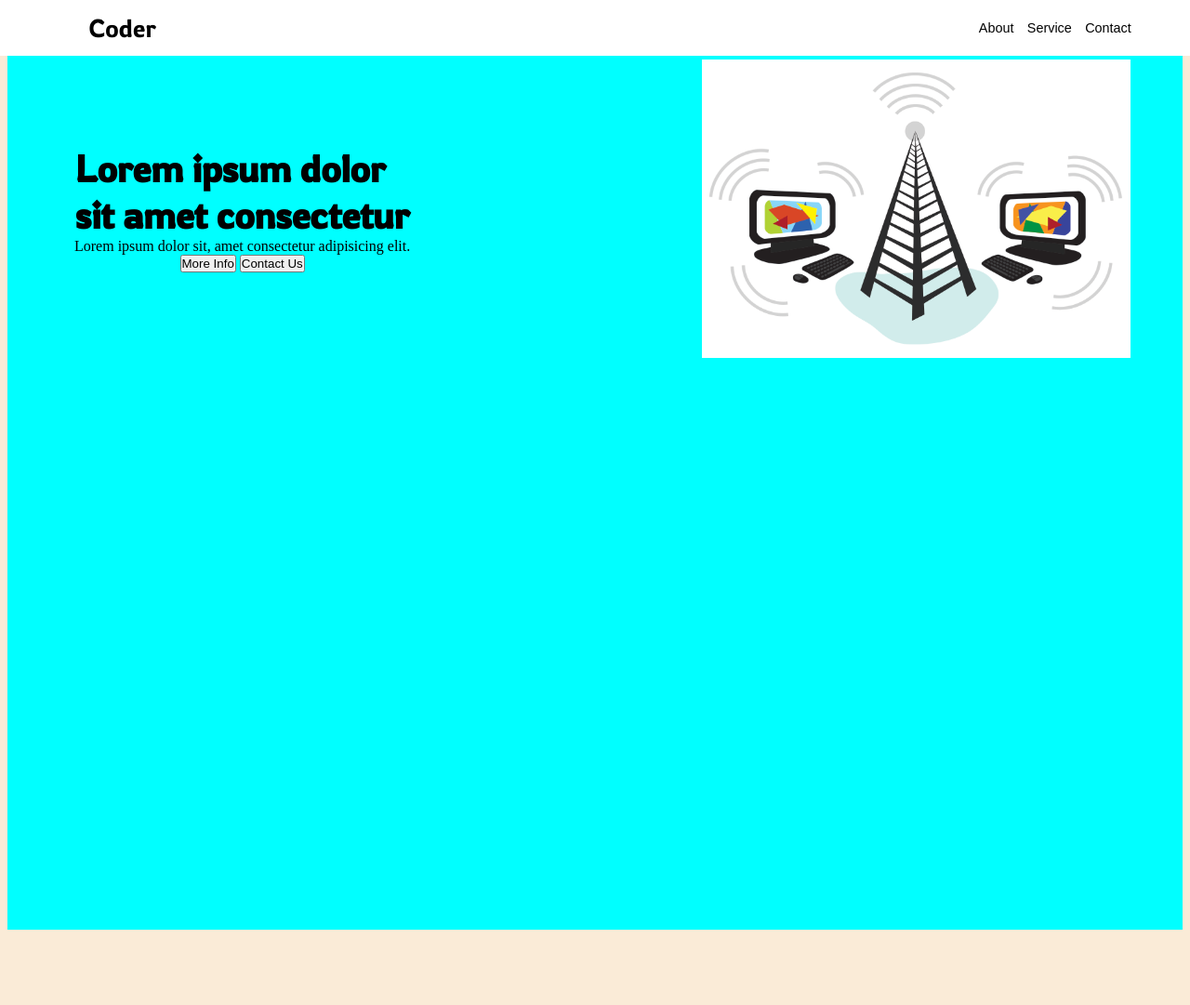
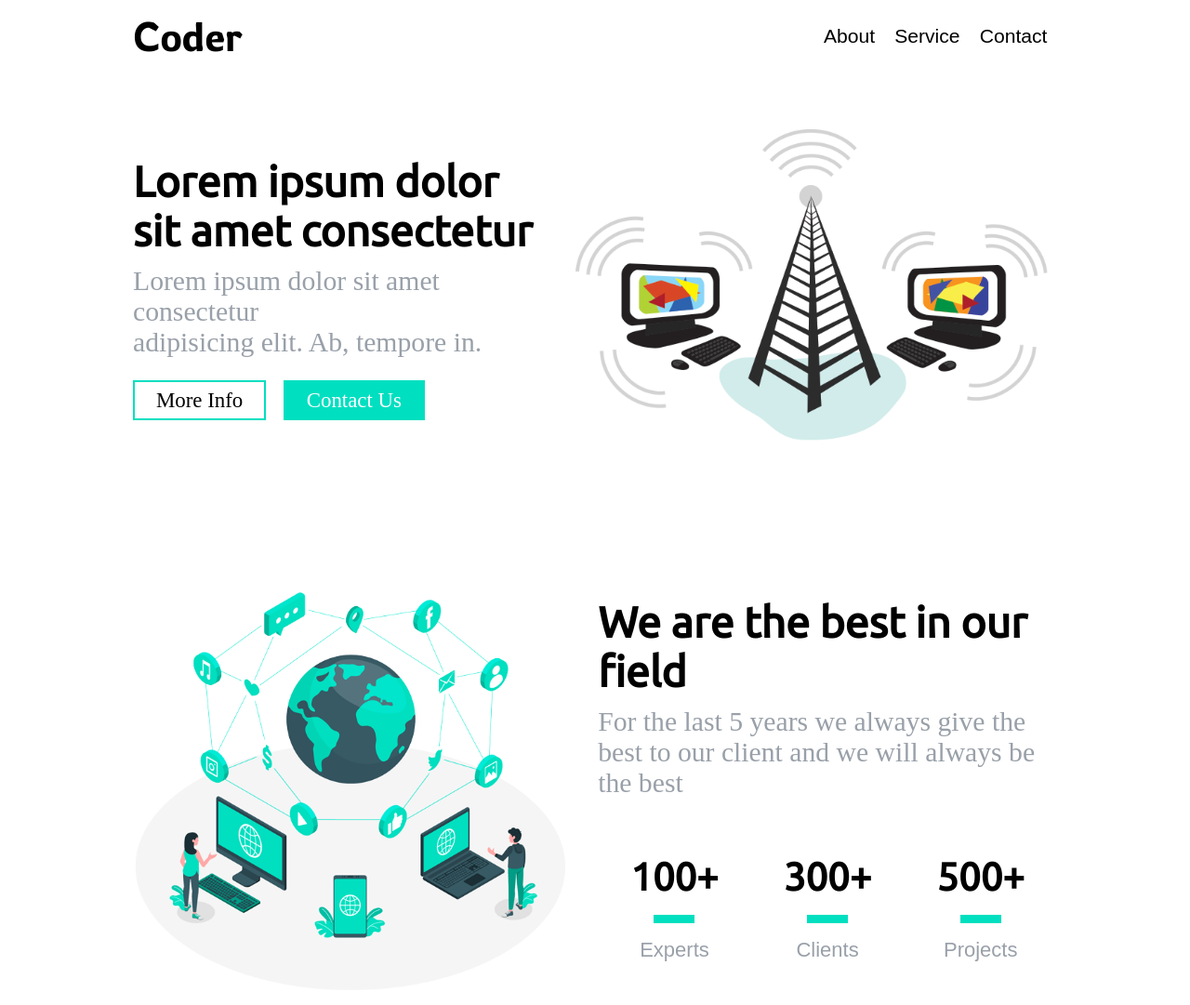
Before and after one commit to Hilmasfa11/Latihan5, a plain HTML site: page index.html in a window 1280 px wide. Shown: the whole page at 93% size. Before the commit the page ends 1000 px from the top, so only its background shows below. Drawn offline with Linux system fonts and the light colour scheme.

Commit message:
add about

```diff
--- a/index.html
+++ b/index.html
@@ -3,49 +3,69 @@
 <head>
     <meta charset="UTF-8">
     <meta name="viewport" content="width=device-width, initial-scale=1.0">
-    <title>Latihan5</title>
+    <title>Coder</title>
     <link rel="stylesheet" href="style.css">
     <link rel="preconnect" href="https://fonts.googleapis.com">
     <link rel="preconnect" href="https://fonts.gstatic.com" crossorigin>
-    <link href="https://fonts.googleapis.com/css2?family=Montserrat:ital,wght@0,500;1,400&family=Rowdies:wght@300&display=swap" rel="stylesheet">
+    <link href="https://fonts.googleapis.com/css2?family=Montserrat:ital,wght@0,500;1,400&family=Roboto&family=Rowdies:wght@300&family=Ubuntu&display=swap"
+        rel="stylesheet">
+    <!-- Hilma Siti Fadilah Amalia - 2207037 - Pendidikan Sistem dan Teknologi Informasi-->
 </head>
 <body>
     <div class="page-wrapper">
         <header>
-            <div class="title">
+            <div class="brand-name">
                 <h2>Coder</h2>
             </div>
             <nav id="nav-bar">
                 <ul>
                     <li>
-                        <a href="#">About</a>
+                        <a href="#about">About</a>
                     </li>
                     <li>
-                        <a href="#">Service</a>
+                        <a href="#our-service">Service</a>
                     </li>
                     <li>
-                        <a href="#">Contact</a>
+                        <a href="#contact">Contact</a>
                     </li>
                 </ul>
             </nav>
         </header>
         <main>
             <section id="jumbotron">
-                <div id="text">
-                    <h2>Lorem ipsum dolor<br>sit amet consectetur<br></h2>
-                    <p>Lorem ipsum dolor sit, amet consectetur adipisicing elit.</p>
-                    <div class="btncontainer">
-                        <button>More Info</button>
-                        <button>Contact Us</button>
+                <div class="text">
+                    <h2 class="title">Lorem ipsum dolor <br> sit amet consectetur</h2>
+                    <p>Lorem ipsum dolor sit amet consectetur <br> adipisicing elit. Ab, tempore in.</p>
+                    <div class="btn-container">
+                        <a href="#" class="btn btn-outline">More Info</a>
+                        <a href="#" class="btn">Contact Us</a>
                     </div>
                 </div>
                 <img id="landing-img" src="images/landing.png" alt="landing-img">
             </section>
-            <section></section>
-            <section></section>
-            <section></section>
-        </main>
-        <footer></footer>
-    </div>
-</body>
-</html>
+            <section id="about">
+                <img id="about-img" src="images/about.png" alt="about-image">
+                <div class="text text2">
+                    <h2 class="title">We are the best in our field</h2>
+                    <p>For the last 5 years we always give the best to our
+                        client and we will always be the best
+                    </p>
+                    <div class="container">
+                        <div class="1">
+                            <h2>100+</h2>
+                            <div class="hypen"></div>
+                            <p>Experts</p>
+                        </div>
+                        <div class="2">
+                            <h2>300+</h2>
+                            <div class="hypen"></div>
+                            <p>Clients</p>
+                        </div>
+                        <div class="3">
+                            <h2>500+</h2>
+                            <div class="hypen"></div>
+                            <p>Projects</p>
+                        </div>
+                    </div>
+                </div>
+            </section>
--- a/style.css
+++ b/style.css
@@ -1,26 +1,28 @@
-*{
+* {
     margin: 0;
     padding: 0;
 }
 
 body {
     width: 100%;
-    background-color: antiquewhite;
+    background-color: #fff;
     position: absolute;
+    zoom: 110%
 }
 
 .page-wrapper {
     position: relative;
     top: 0;
-    width: 90%;
-    height: 1000px;
-    max-width: 1200px;
-    margin: 0 auto;
-    padding: 0 3.5em;
-    background-color: aqua;
-    text-align: justify;
+    width: 100%;
+    background-color: white;
+    display: flex;
+    justify-content: center;
+    padding: 0 130px;
+    box-sizing: border-box;
+
 }
 
+/* styling for header */
 header {
     position: fixed;
     width: 100%;
@@ -28,53 +30,136 @@ header {
     left: 0;
     display: flex;
     justify-content: space-between;
-    padding: 0.8em 0;
+    padding: 0.6em 0;
     align-items: center;
     background-color: white;
+    z-index: 999;
 }
 
-header div.title h2{
-    padding-left: 3.5em;
+header div.brand-name h2 {
+    padding-left: 130px;
     font-family: 'Montserrat', sans-serif;
     font-family: 'Rowdies', cursive;
     font-weight: 300;
-    font-size: 1.7em;
+    font-size: 2.5em;
 }
 
-nav ul{
+nav ul {
     display: flex;
     justify-content: space-between;
-    padding-right: 3.5em;
+    padding-right: 130px;
 }
 
-header nav ul{
+header nav ul {
     list-style: none;
 }
 
-header nav ul li a{
+header nav ul li a {
     text-decoration: none;
     padding: 0.5em;
     color: black;
     font-family: sans-serif;
-    font-size: 0.9em;
+    font-size: 1.2em;
 }
-#jumbotron {
-    padding-top: 4em;
+
+/* styling for jumbotron */
+#jumbotron,
+#about {
+    padding-top: 7em;
     display: flex;
     justify-content: space-between;
 }
-#text {
+
+.text {
     display: flex;
     justify-content: center;
+    align-items: start;
+    flex-direction: column;
+    box-sizing: border-box;
+}
+
+.title {
+    font-size: 42px;
+    font-family: 'Montserrat', sans-serif;
+    font-family: 'Rowdies', cursive;
+    font-family: 'Ubuntu', sans-serif;
+    margin-bottom: 10px;
+}
+
+.text p,
+.section-desc {
+    color: #99a0a9;
+    font-size: 27px;
+    margin-bottom: 15px;
+}
+
+#landing-img {
+    width: 53%;
+}
+
+.btn-container {
+    margin-top: 15px;
+}
+
+.btn {
+    padding: 0.3em 1em;
+    font-size: 1.3em;
+    border: #00dfc0 solid 2px;
+    background-color: #00dfc0;
+    color: white;
+    box-sizing: border-box;
+    text-decoration: none;
+}
+
+.btn-outline {
+    background-color: #fff;
+    color: #000;
+    margin-right: 13px;
+}
+
+/*styling for about section*/
+
+.text2 {
+    padding-left: 30px;
+}
+
+img#about-img {
+    width: 47%;
+    height: auto;
+}
+
+.container {
+    width: 100%;
+    position: relative;
+    height: 120px;
+    display: flex;
+    justify-content: space-around;
+    flex-direction: row;
+    margin-top: 40px;
+}
+
+.hypen {
+    position: relative;
+    background-color: #00dfc0;
+    height: 8px;
+    width: 40px;
+    margin: 15px 0;
+}
+
+.container div {
+    display: flex;
+    flex-direction: column;
     align-items: center;
-    flex-direction: column;
-    padding: 1em;
 }
-#text h2{
-    font-size: 2.5em;
+
+.container div h2 {
+    font-size: 38px;
+    margin-bottom: 0;
+    font-family: 'Ubuntu', sans-serif;
+}
+
+.container div p {
+    font-size: 20px;
+    margin-bottom: 0;
     font-family: sans-serif;
-    font-family: 'Rowdies', cursive;
 }
-#landing-img {
-    width: 40%;
-}
```
